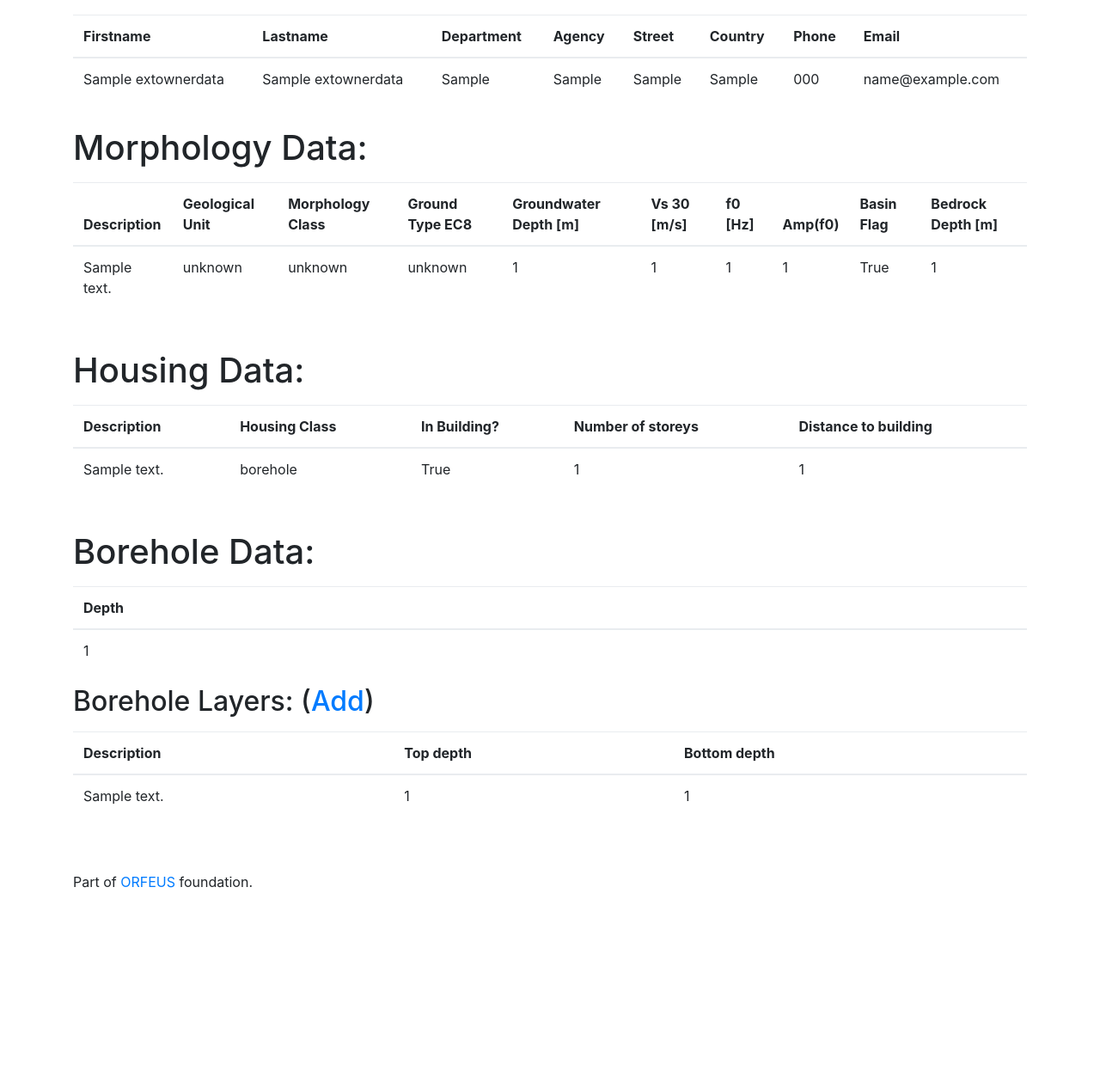
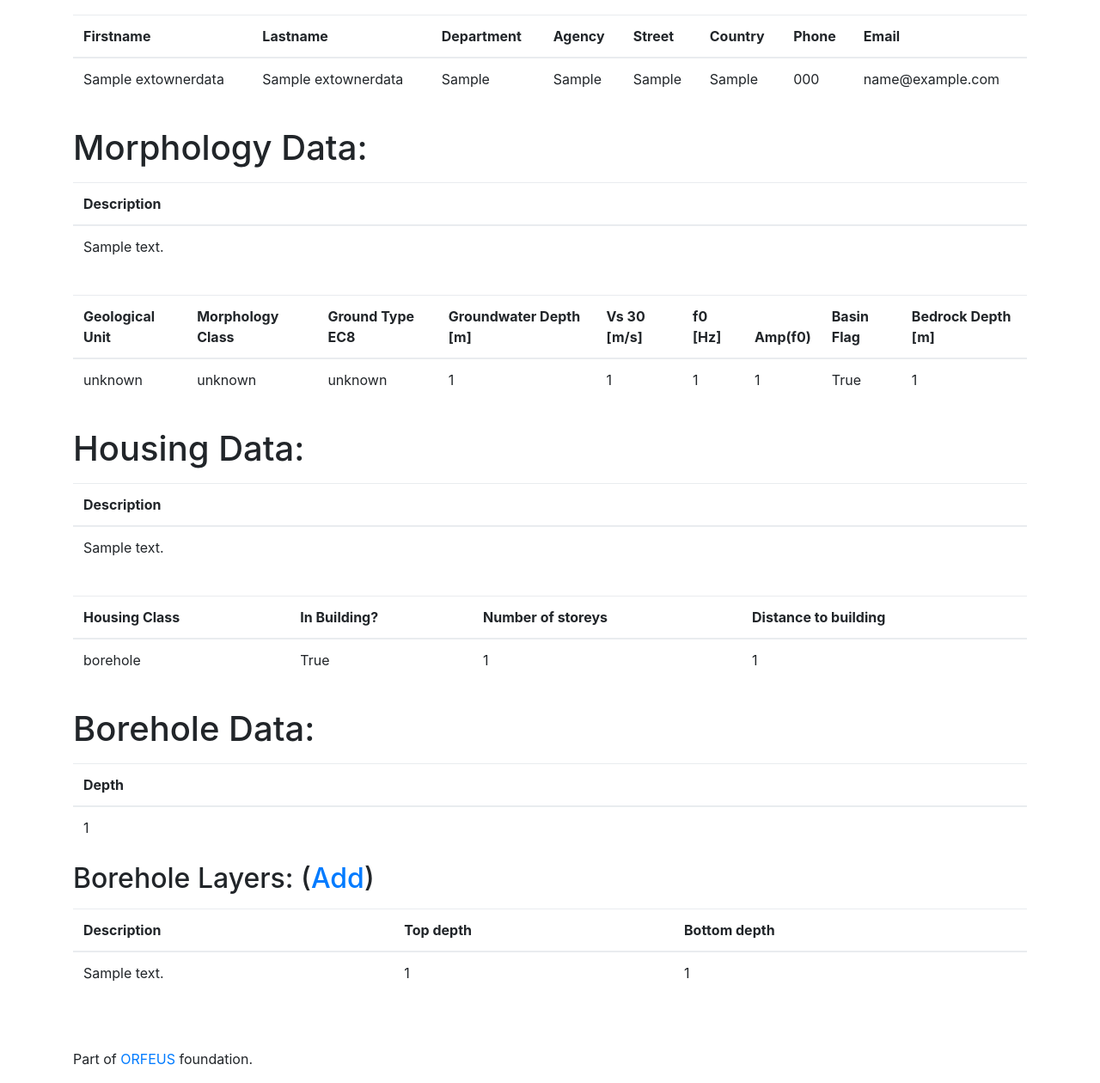
Before and after one commit to EIDA/stationbook, a Django app: page /networks/000/station/000/ in a window 1280 px wide. Shown: the part 1074-2334 px from the top of the page at 86% size. Before the commit the page ends 2107 px from the top, so only its background shows below. Run offline with Django 3.2, Linux system fonts and the light colour scheme; tables that the repository leaves empty hold one stand-in row (values such as "Sample post"); some libraries are stand-ins or nearby versions.

Commit message:
Station details page improved a bit

```diff
--- a/src/stationbook/templates/station_details.html
+++ b/src/stationbook/templates/station_details.html
@@ -148,10 +148,21 @@
 
 <div class="table-responsive">
 <p><h1>Morphology Data:</h1></p>
+<table class="table table">
+    <thead class="thead-inverse">
+        <tr>
+            <th>Description</th>
+        </tr>
+    </thead>
+    <tbody>
+        <tr>
+            <td>{{ station.ext_morphology_data.get_description_as_markdown }}</td>
+        </tr>
+    </tbody>
+</table>
 <table class="table">
     <thead class="thead-inverse">
         <tr>
-            <th>Description</th>
             <th>Geological Unit</th>
             <th>Morphology Class</th>
             <th>Ground Type EC8</th>
@@ -165,7 +176,6 @@
     </thead>
     <tbody>
         <tr>
-            <td>{{ station.ext_morphology_data.get_description_as_markdown }}</td>
             <td>{{ station.ext_morphology_data.geological_unit }}</td>
             <td>{{ station.ext_morphology_data.morphology_class }}</td>
             <td>{{ station.ext_morphology_data.ground_type_ec8 }}</td>
@@ -186,6 +196,17 @@
     <thead class="thead-inverse">
         <tr>
             <th>Description</th>
+        </tr>
+    </thead>
+    <tbody>
+        <tr>
+            <td>{{ station.ext_housing_data.get_description_as_markdown }}</td>
+        </tr>
+    </tbody>
+</table>
+<table class="table table">
+    <thead class="thead-inverse">
+        <tr>
             <th>Housing Class</th>
             <th>In Building?</th>
             <th>Number of storeys</th>
@@ -194,7 +215,6 @@
     </thead>
     <tbody>
         <tr>
-            <td>{{ station.ext_housing_data.get_description_as_markdown }}</td>
             <td>{{ station.ext_housing_data.housing_class }}</td>
             <td>{{ station.ext_housing_data.in_building }}</td>
             <td>{{ station.ext_housing_data.numer_of_storeys }}</td>
```
